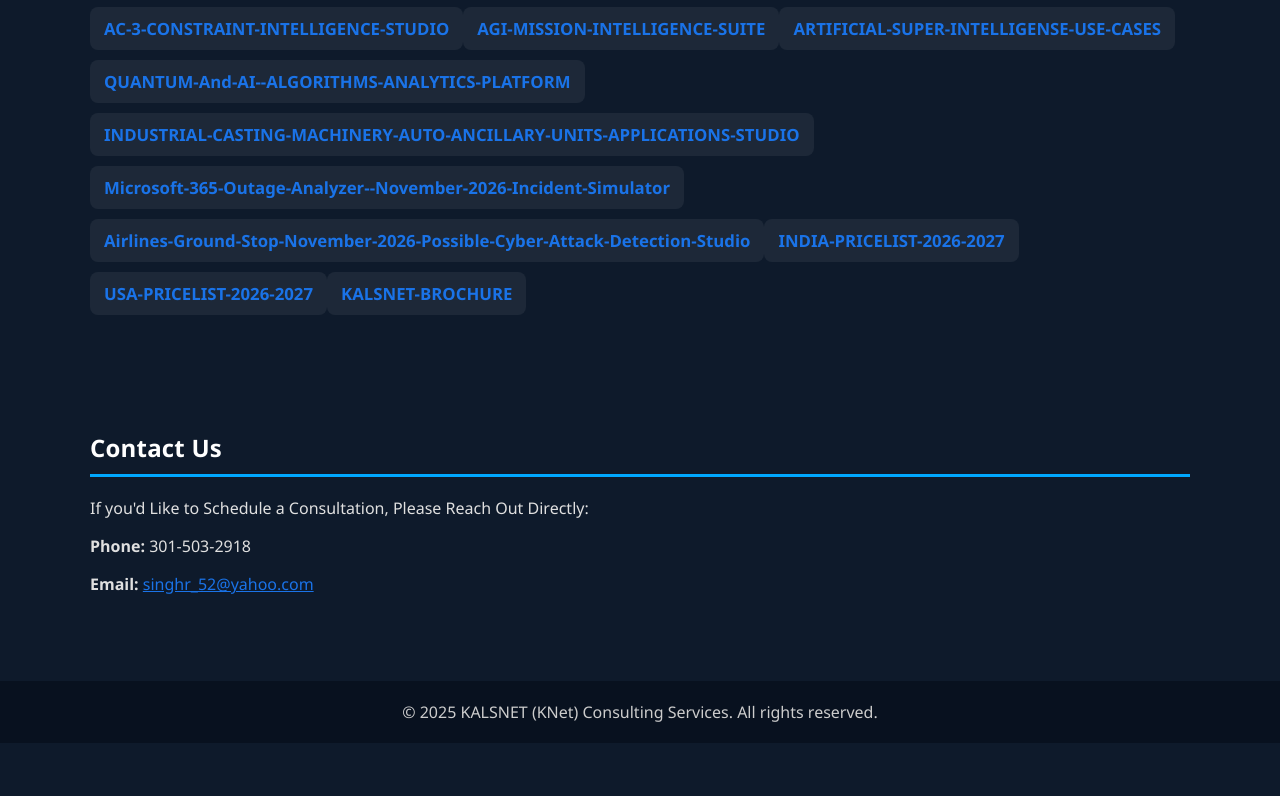
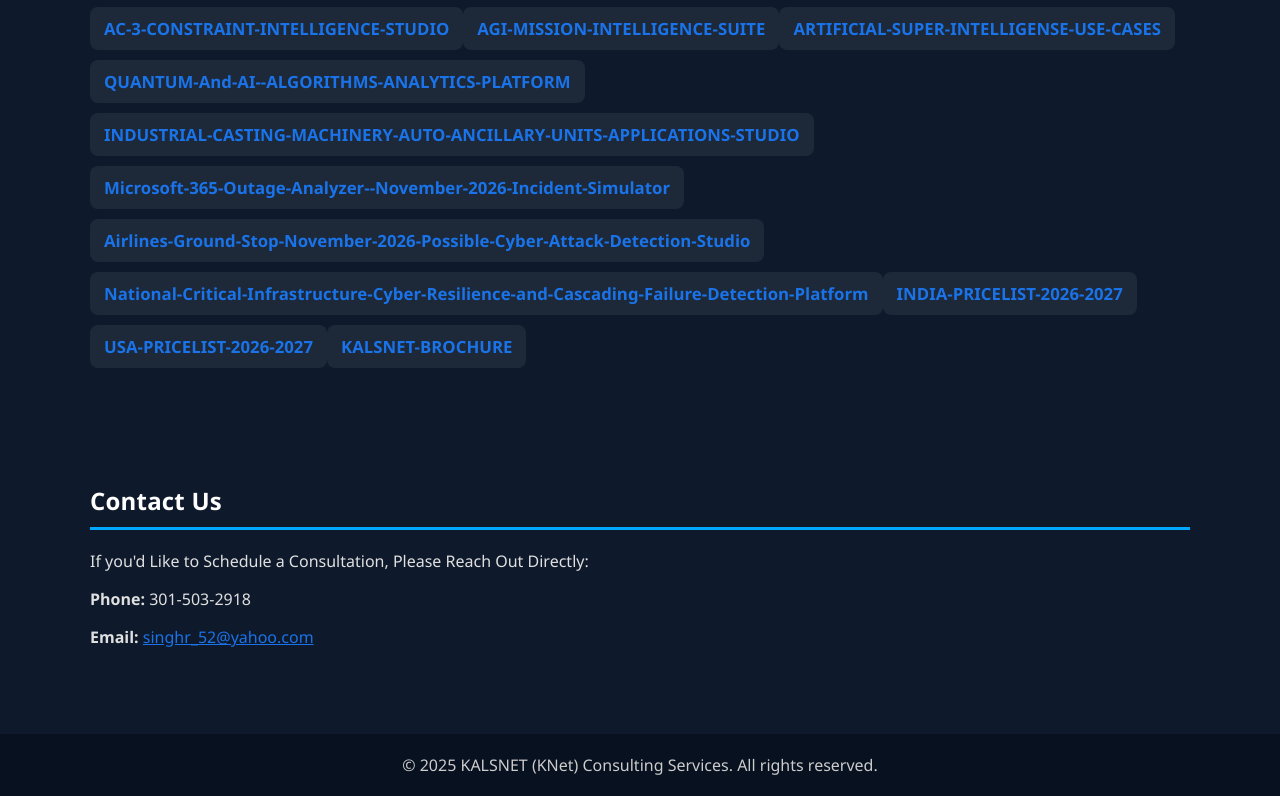
Before and after one commit to kalsr/KNet, a plain HTML site: page index.html in a window 1280 px wide. Shown: the part 6553-7349 px from the top of the page. Before the commit the page ends 7296 px from the top, so only its background shows below. Drawn offline with Linux system fonts and the light colour scheme.

Commit message:
Add new link for National-Critical-Infrastructure project

```diff
--- a/index.html
+++ b/index.html
@@ -581,6 +581,9 @@
         <a href=" https://kalsr.github.io/Airlines-Ground-Stop-November-2026-Possible-Cyber-Attack-Detection-Studio/" target="_blank" class="hub-link">
                <strong> Airlines-Ground-Stop-November-2026-Possible-Cyber-Attack-Detection-Studio</strong> <br>
 
+         <a href=" https://kalsr.github.io/National-Critical-Infrastructure-Cyber-Resilience-and-Cascading-Failure-Detection-Platform/" target="_blank" class="hub-link">
+               <strong> National-Critical-Infrastructure-Cyber-Resilience-and-Cascading-Failure-Detection-Platform</strong> <br>
+
         <a href=" https://kalsr.github.io/India-Pricelist-2026-2027/" target="_blank" class="hub-link">
                <strong> INDIA-PRICELIST-2026-2027</strong> <br>
 
@@ -591,7 +594,8 @@
 
        </section>
 
-    <!-- BROCHURE -->
+
+       <!-- BROCHURE -->
 <section id="knet-brochure-section" class="section">
 <h2>KNet Brochure</h2>
 <iframe src="KNet Brochure.pdf" width="100%" height="600"></iframe>
```
